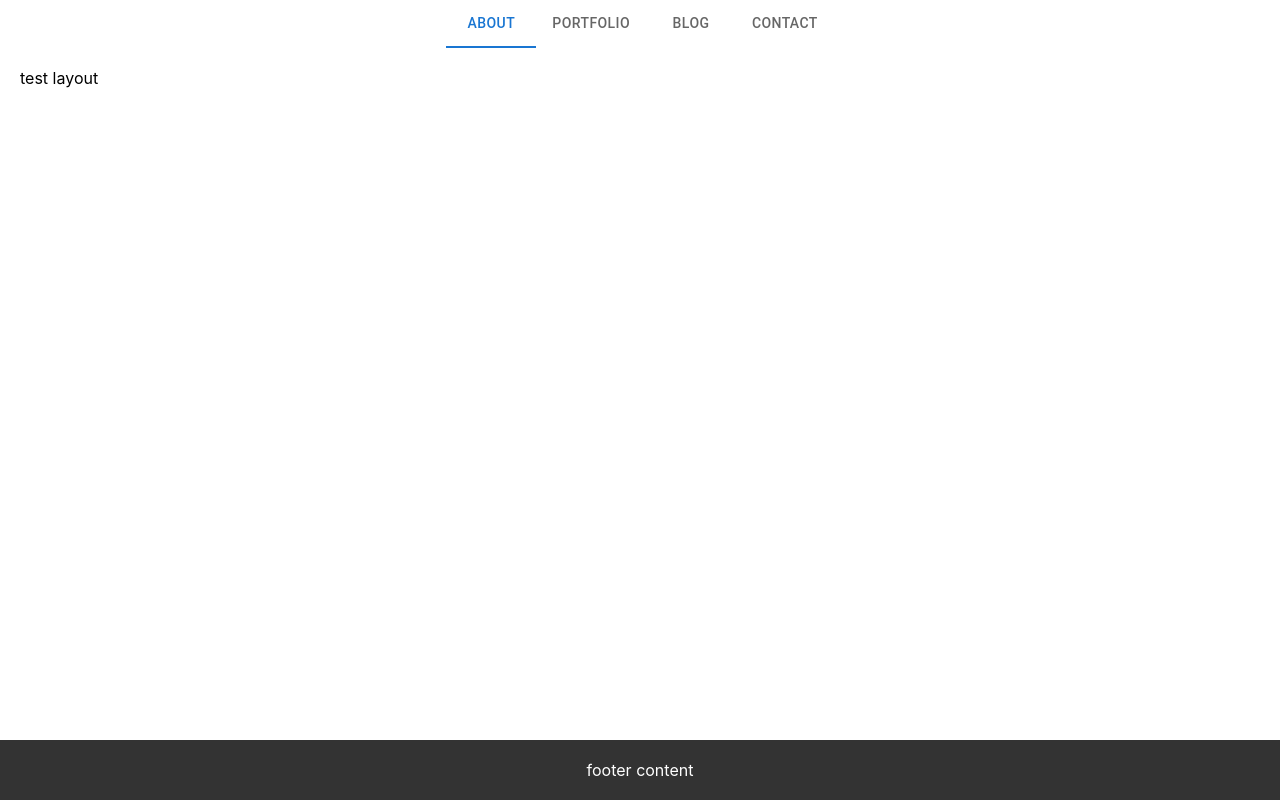
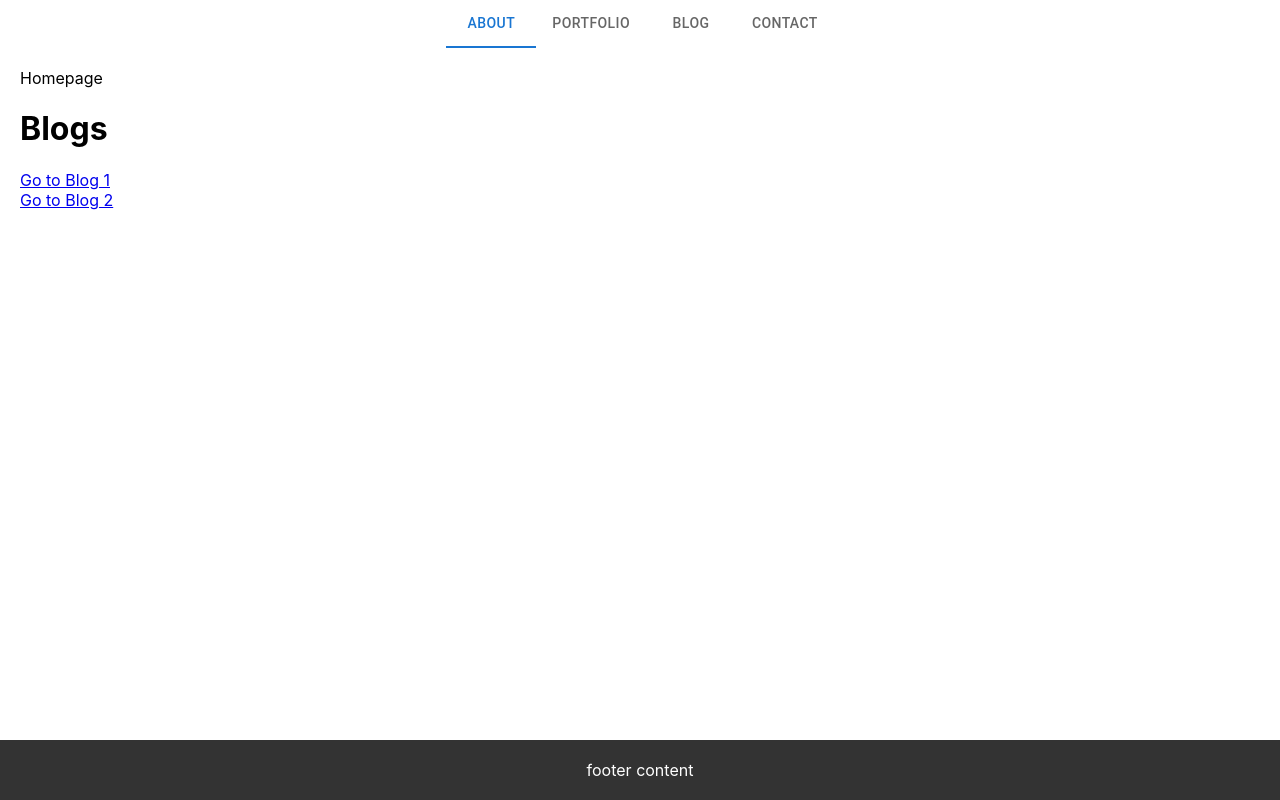
Before and after one commit to annsuparada/portfolio-typescript, a React (Create React App) app in the folder client/: page / in a window 1280 px wide. Built offline with nearby package versions, Linux system fonts and the light colour scheme.

Commit message:
add routers to App.tsx, create BlogPage

```diff
--- a/client/src/App.tsx
+++ b/client/src/App.tsx
@@ -1,9 +1,21 @@
 import React from 'react'
+import { BrowserRouter as Router, Routes, Route } from 'react-router-dom'
 import Layout from './components/Layout'
 import './App.css'
+import Home from './pages/Home'
+import BlogPage from './pages/BlogPage'
 
 const App: React.FC = () => {
-  return <Layout>test layout</Layout>
+  return (
+    <Layout>
+      <Router>
+        <Routes>
+          <Route path="/" element={<Home />} />
+          <Route path="/blog/:id" element={<BlogPage />} />
+        </Routes>
+      </Router>
+    </Layout>
+  )
 }
 
 export default App
--- /dev/null
+++ b/client/src/components/Blogs.tsx
@@ -0,0 +1,15 @@
+import React from 'react'
+import { Link } from 'react-router-dom'
+
+const Blogs: React.FC = () => {
+  return (
+    <div>
+      <h1>Blogs</h1>
+      <Link to="/blog/1">Go to Blog 1</Link>
+      <br />
+      <Link to="/blog/2">Go to Blog 2</Link>
+    </div>
+  )
+}
+
+export default Blogs
--- /dev/null
+++ b/client/src/pages/BlogPage.tsx
@@ -0,0 +1,15 @@
+import React from 'react'
+import { useParams } from 'react-router-dom'
+
+const BlogPage: React.FC = () => {
+  const { id } = useParams()
+
+  return (
+    <div>
+      <h1>Blog {id}</h1>
+      test blog page
+    </div>
+  )
+}
+
+export default BlogPage
--- /dev/null
+++ b/client/src/pages/Home.tsx
@@ -0,0 +1,13 @@
+import React from 'react'
+import Blogs from '../components/Blogs'
+
+const Home: React.FC = () => {
+  return (
+    <div>
+      Homepage
+      <Blogs />
+    </div>
+  )
+}
+
+export default Home
```
